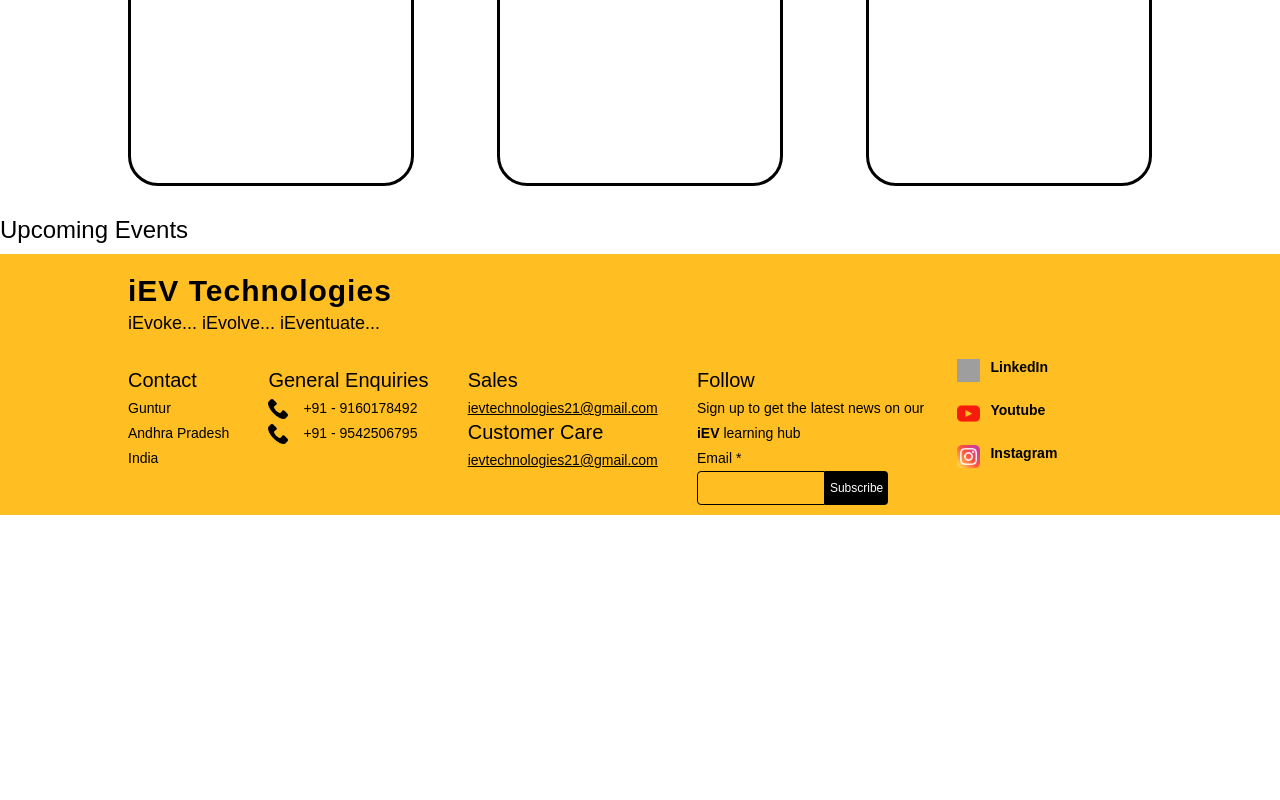
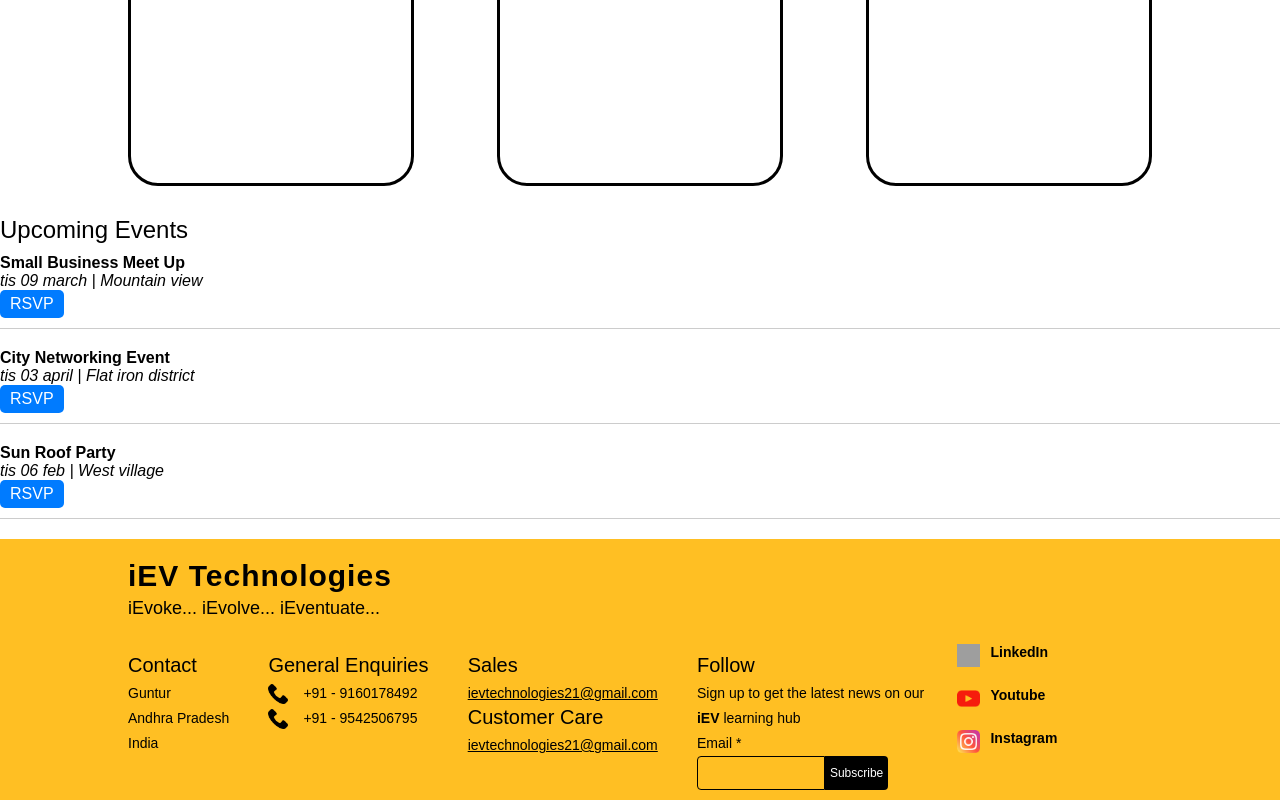
Before and after one commit to iev21/iev-frontend, an Angular app: page / in a window 1280 px wide. Shown: the part 2071-2871 px from the top of the page. Before the commit the page ends 2586 px from the top, so only its background shows below. Built offline with nearby package versions, Linux system fonts and the light colour scheme; grey boxes are pictures that could not be loaded.

Commit message:
Update events.component.ts

```diff
--- a/src/app/events/events.component.ts
+++ b/src/app/events/events.component.ts
@@ -1,3 +1,4 @@
+// events.component.ts
 import { Component } from '@angular/core';
 
 @Component({
@@ -6,5 +7,13 @@ import { Component } from '@angular/core';
   styleUrls: ['./events.component.scss']
 })
 export class EventsComponent {
+  events: { name: string, date: string, location: string, rsvp: boolean }[] = [
+    { name: 'Small Business Meet Up', date: 'tis 09 march', location: 'Mountain view', rsvp: false },
+    { name: 'City Networking Event', date: 'tis 03 april', location: 'Flat iron district', rsvp: false },
+    { name: 'Sun Roof Party', date: 'tis 06 feb', location: 'West village', rsvp: false }
+  ];
 
+  toggleRSVP(event: { name: string, date: string, location: string, rsvp: boolean }): void {
+    event.rsvp = !event.rsvp;
+  }
 }
```
